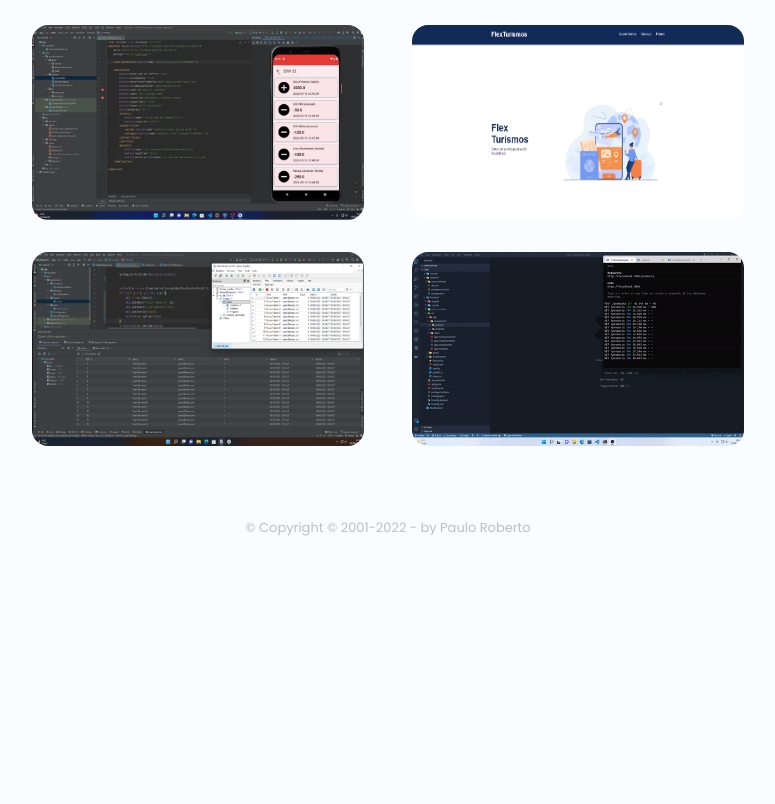
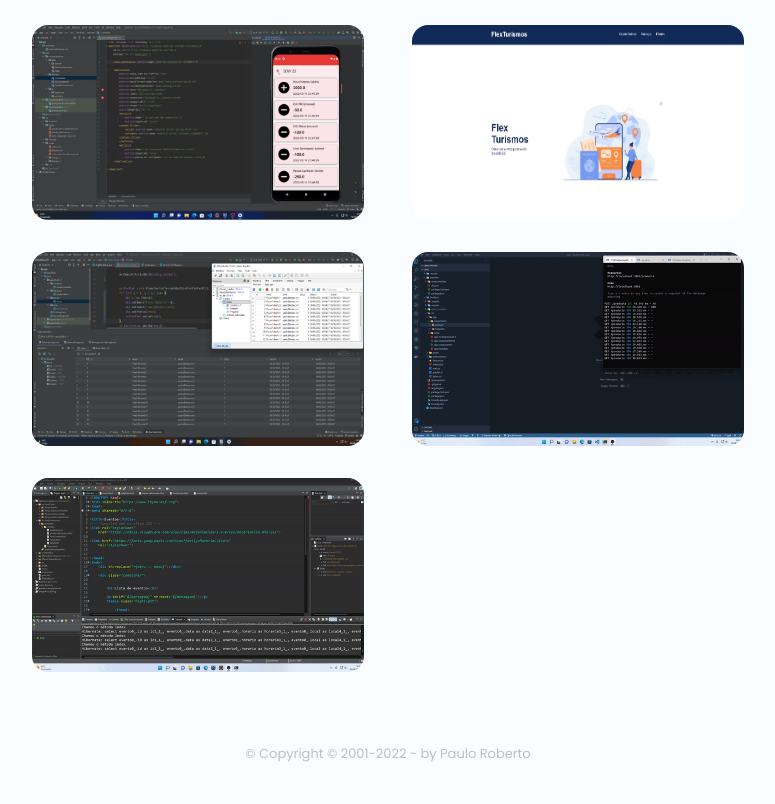
Before and after one commit to Paulodiastst/Landing_Page_Paulo, a plain HTML site: page index.html in a window 1280 px wide. Shown: the part 1763-2567 px from the top of the page, without its empty margins (252-1027 px from the left). Before the commit the page ends 2341 px from the top, so only its background shows below. Drawn offline with nearby package versions, Linux system fonts and the light colour scheme.

Commit message:
Sistema Cadastro de Eventos

```diff
--- a/index.html
+++ b/index.html
@@ -261,9 +261,22 @@
                             <img src="assets/img/ezgif.com-gif-maker.gif" alt="" class="projects__img">
                             <div class="projects__modal">
                                 <div>
-                                    <span class="projects__subtitle">Banco de Dados</span>
+                                    <span class="projects__subtitle">Cadastro de Produtos</span>
                                     <h3 class="projects__title">Desenvolvimento de uma aplicação com Angular.</h3>
                                     <a href="https://github.com/Paulodiastst/Cadastro-de-Produtos" target="_blank" class="projects__button button button__small">
+                                        <i class="ri-link"></i>
+                                    </a>
+                                </div>
+                            </div>
+                        </article>
+
+                        <article class="projects__card">
+                            <img src="assets/img/cadastroEventos.gif" alt="" class="projects__img">
+                            <div class="projects__modal">
+                                <div>
+                                    <span class="projects__subtitle">Sistema Cadastro de Eventos e Convidados</span>
+                                    <h3 class="projects__title">Desenvolvimento de uma aplicação com Sprig Boot, Thymeleaf, Materialize e MySQL.</h3>
+                                    <a href="https://github.com/Paulodiastst/aplicacao-spring" target="_blank" class="projects__button button button__small">
                                         <i class="ri-link"></i>
                                     </a>
                                 </div>
```
Also changed, not shown: assets/img/cadastroEventos.gif (added).
